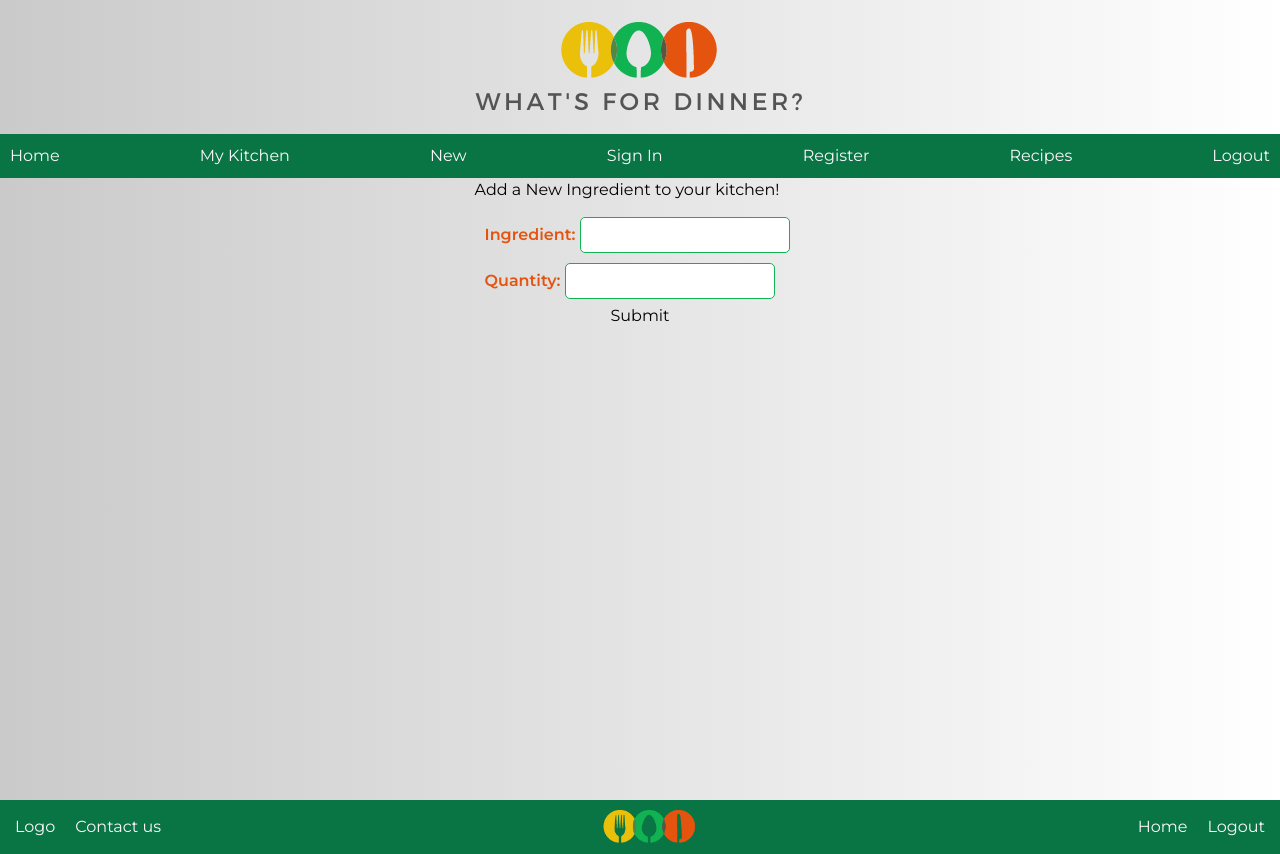
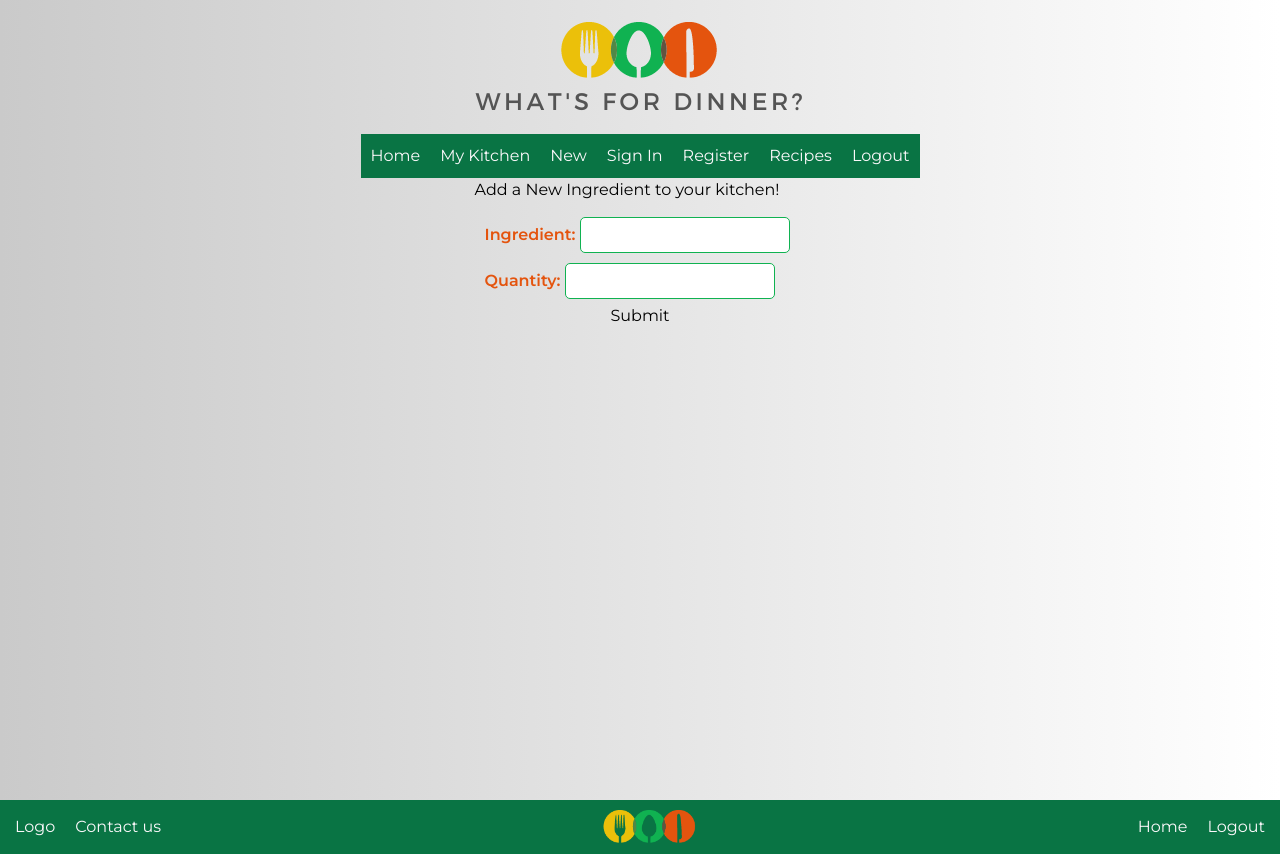
Before and after one commit to marotella/whats-for-dinner-frontend, a React (Create React App) app: page /ingredients/new in a window 1280 px wide. Built offline with nearby package versions, Linux system fonts and the light colour scheme; no server answers.

Commit message:
tailwind on the index page

```diff
--- a/package.json
+++ b/package.json
@@ -12,7 +12,8 @@
     "react-dom": "^18.2.0",
     "react-router-dom": "^6.11.2",
     "react-scripts": "5.0.1",
-    "web-vitals": "^2.1.4"
+    "web-vitals": "^2.1.4",
+    "tailwindcss": "^3.3.2"
   },
   "scripts": {
     "start": "react-scripts start",
@@ -39,6 +40,5 @@
     ]
   },
   "devDependencies": {
-    "tailwindcss": "^3.3.2"
   }
 }
--- a/src/App.css
+++ b/src/App.css
@@ -14,7 +14,6 @@ nav {
   position: sticky;
   justify-content: space-between;
   top: 0;
-  min-width: 100vw;
   z-index: 100;
 }
 
--- a/src/pages/Ingredients.js
+++ b/src/pages/Ingredients.js
@@ -10,8 +10,9 @@ const Ingredients = ({ingredients, deleteIngredient}) => {
     const loaded = () => {
         return (
             <div className="new">
+                <h3>Welcome to your kitchen. Review, edit, add, and delete ingredients. </h3>
                 <button>Add</button>
-                <div className="ingredientList"> {ingredients.map((ingredient) => (
+                <div className="grid grid-cols-1 sm:grid-cols-2 md:grid-cols-3 lg:grid-cols-4 xl:grid-cols-5 gap-4"> {ingredients.map((ingredient) => (
                     <IngredientInfo deleteIngredient={deleteIngredient} key={ingredient.id} ingredient={ingredient} className="ingredient" />
                 ))}
                 </div>
--- a/src/pages/Login.js
+++ b/src/pages/Login.js
@@ -39,7 +39,7 @@ const LoginForm = ({ loginUser }) => {
           onChange={(e) => setPassword(e.target.value)}
         />
         <div>
-        <button class="bg-green-700 hover:bg-white border-green-500 rounded-lg px-5 m-3 text-white hover:text-green-700 focus:bg-orange-500 focus:text-white" type="submit">Log In</button>
+        <button class="bg-green hover:bg-white border-lightGreen rounded-lg px-5 m-3 text-white hover:text-green focus:bg-orange focus:text-white" type="submit">Log In</button>
         </div>
       </form>
       </div>
--- a/tailwind.config.js
+++ b/tailwind.config.js
@@ -4,6 +4,13 @@ module.exports = {
     "./src/**/*.{js,jsx,ts,tsx}",
   ],
   theme: {
+    colors:{
+      green: "rgb(9, 116, 68, 1)",
+      orange: "#E4540E",
+      lightGreen: "#10B251",
+      yellow: "#EBC00A",
+      white: "#FFFFFF",
+    },
     extend: {},
   },
   plugins: [],
```
